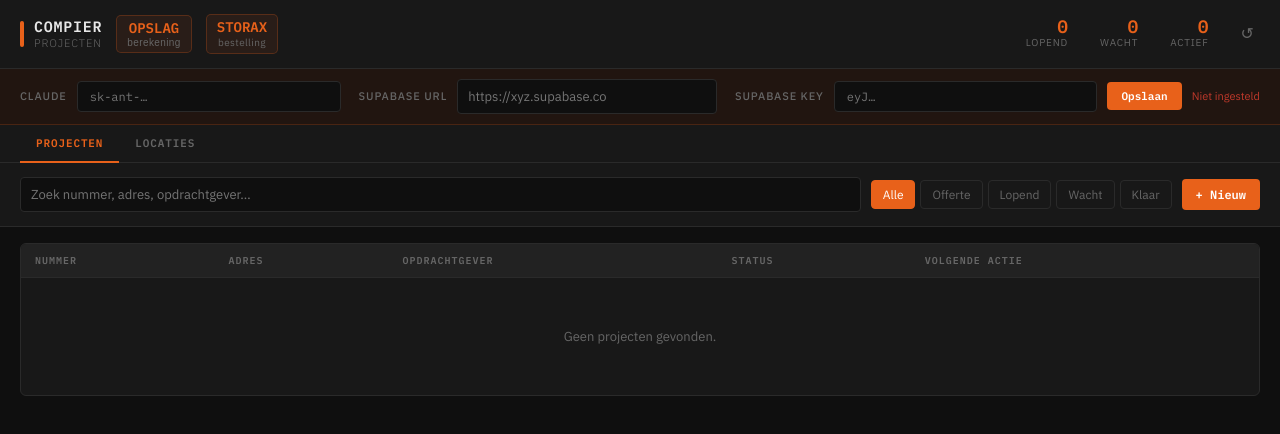
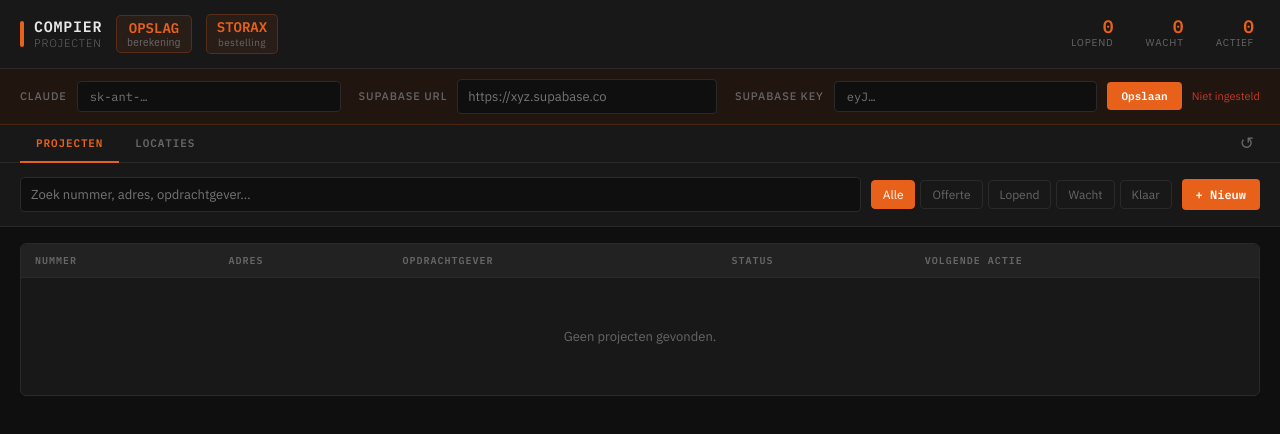
Before and after one commit to flixinc/compier-dashboard, a plain HTML site: page index.html in a window 1280 px wide. Drawn offline with nearby package versions, Linux system fonts and the light colour scheme.

Commit message:
index.html

```diff
--- a/index.html
+++ b/index.html
@@ -37,6 +37,7 @@
     font-family: 'IBM Plex Sans', sans-serif;
     font-size: 14px;
     min-height: 100vh;
+    overflow-x: hidden;
   }
 
   header {
@@ -49,6 +50,8 @@
     position: sticky;
     top: 0;
     z-index: 100;
+    max-width: 100vw;
+    overflow: hidden;
   }
 
   .logo { display: flex; align-items: center; gap: 10px; }
@@ -720,7 +723,6 @@
     <div class="stat" id="stat-lopend-wrap" onclick="setStatFilter('lopend')" title="Filter: Lopend"><div class="stat-num" id="stat-lopend">0</div><div class="stat-label">Lopend</div></div>
     <div class="stat" id="stat-wacht-wrap" onclick="setStatFilter('wacht')" title="Filter: Wacht"><div class="stat-num" id="stat-wacht">0</div><div class="stat-label">Wacht</div></div>
     <div class="stat" id="stat-totaal-wrap" onclick="setStatFilter('alle')" title="Filter: Alle"><div class="stat-num" id="stat-totaal">0</div><div class="stat-label">Actief</div></div>
-    <button onclick="forceerVervers()" title="Ververs app" style="background:none;border:none;cursor:pointer;padding:4px 6px;color:var(--muted);font-size:16px;line-height:1;border-radius:4px;transition:color 0.15s;" onmouseenter="this.style.color='var(--orange)'" onmouseleave="this.style.color='var(--muted)'">↺</button>
   </div>
 </header>
 
@@ -736,7 +738,10 @@
     </div>
     <div class="wr-input-row">
       <label class="wr-label">Bedrag excl. BTW (€)</label>
-      <input type="number" id="wr-bedrag" class="wr-input" placeholder="0,00" oninput="berekenWR()" min="0" step="0.01">
+      <div style="display:flex;align-items:center;gap:6px">
+        <input type="number" id="wr-bedrag" class="wr-input" placeholder="0,00" oninput="berekenWR()" min="0" step="0.01">
+        <button onclick="document.getElementById('wr-bedrag').value='';berekenWR()" title="Wis bedrag" style="background:none;border:1px solid var(--border);color:var(--muted);border-radius:4px;padding:4px 8px;cursor:pointer;font-size:13px;line-height:1;flex-shrink:0;transition:all .15s" onmouseenter="this.style.borderColor='var(--orange)';this.style.color='var(--orange)'" onmouseleave="this.style.borderColor='var(--border)';this.style.color='var(--muted)'">✕</button>
+      </div>
     </div>
     <table class="wr-table" id="wr-table">
       <thead>
@@ -789,6 +794,7 @@
 <div class="tab-nav">
   <button class="tab-btn active" id="tab-projecten" onclick="switchTab('projecten')">Projecten</button>
   <button class="tab-btn" id="tab-locaties" onclick="switchTab('locaties')">Locaties</button>
+  <button onclick="forceerVervers()" title="Ververs app" style="margin-left:auto;background:none;border:none;cursor:pointer;padding:0 6px;color:var(--muted);font-size:17px;line-height:1;transition:color 0.15s;" onmouseenter="this.style.color='var(--orange)'" onmouseleave="this.style.color='var(--muted)'">↺</button>
 </div>
 
 <!-- View: Projecten -->
```
